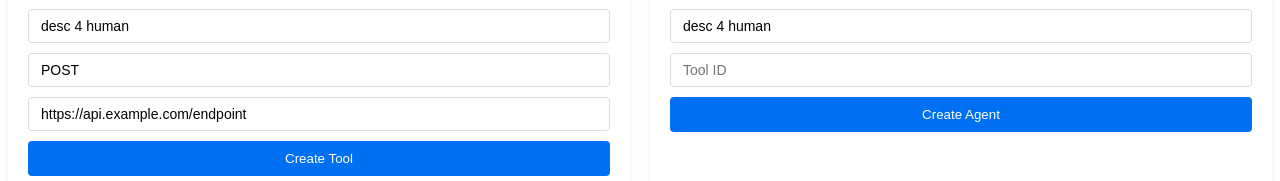
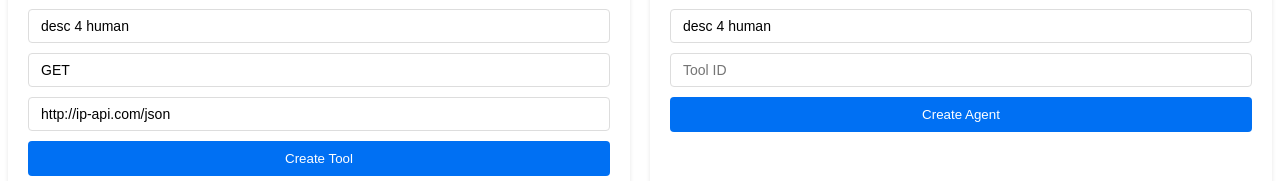
Before and after one commit to MipaChan/maop-new-example, a Next.js app: page / in a window 1280 px wide. Shown: the part 402-583 px from the top of the page. Built offline with nearby package versions, Linux system fonts and the light colour scheme.

Commit message:
fix: handle null values for editingTool and editingAgent states; update default values in form inputs

```diff
--- a/src/app/page.tsx
+++ b/src/app/page.tsx
@@ -8,8 +8,8 @@ export default function Home() {
   const [tools, setTools] = useState([]);
   const [agents, setAgents] = useState([]);
   const [chatUrl, setChatUrl] = useState('');
-  const [editingTool, setEditingTool] = useState<ToolFormData>();
-  const [editingAgent, setEditingAgent] = useState<ToolFormData>();
+  const [editingTool, setEditingTool] = useState<ToolFormData | null>();
+  const [editingAgent, setEditingAgent] = useState<AgentFormData | null>();
 
   const callMaopApi = async (action: string, payload?: any) => {
     const response = await fetch('/api/maop', {
@@ -87,7 +87,7 @@ export default function Home() {
       method: formData.get('method') as Method,
       url: formData.get('url') as string,
     };
-    const result = await callMaopApi('updateTool', { toolId: editingTool.id, tool: toolData });
+    const result = await callMaopApi('updateTool', { toolId: editingTool?.id, tool: toolData });
     console.log('Tool updated:', result);
     setEditingTool(null);
     await listTools();
@@ -109,7 +109,7 @@ export default function Home() {
       shortcuts: [],
       tools: tools
     };
-    const result = await callMaopApi('updateAgent', { agentId: editingAgent.id, agent: agentData });
+    const result = await callMaopApi('updateAgent', { agentId: editingAgent?.id, agent: agentData });
     console.log('Agent updated:', result);
     setEditingAgent(null);
     await listAgents();
@@ -129,8 +129,8 @@ export default function Home() {
             <input style={inputStyle} name="nameForHuman" placeholder="Name for Human" defaultValue={'name 4 human'} />
             <input style={inputStyle} name="descriptionForModel" placeholder="Description for Model" defaultValue={'desc 4 model'} />
             <input style={inputStyle} name="descriptionForHuman" placeholder="Description for Human" defaultValue={'desc 4 human'} />
-            <input style={inputStyle} name="method" placeholder="Method" defaultValue={'POST'} />
-            <input style={inputStyle} name="url" placeholder="API URL" defaultValue={'https://api.example.com/endpoint'} />
+            <input style={inputStyle} name="method" placeholder="Method" defaultValue={'GET'} />
+            <input style={inputStyle} name="url" placeholder="API URL" defaultValue={'http://ip-api.com/json'} />
             <button style={buttonStyle} type="submit">Create Tool</button>
           </form>
         </section>
@@ -182,7 +182,7 @@ export default function Home() {
                   <button style={smallButtonStyle} onClick={() => setEditingAgent(agent)}>Edit</button>
                   <button style={smallButtonStyle} onClick={() => callMaopApi('deleteAgent', { agentId: agent.id })}>Delete</button>
                   <button style={smallButtonStyle} onClick={() => callMaopApi('publishAgent', { agentId: agent.id })}>Publish</button>
-                  <button style={smallButtonStyle} onClick={() => callMaopApi('testRunTool', { agentId: agent.id  })}>TestRun</button>
+                  <button style={smallButtonStyle} onClick={() => callMaopApi('testRunTool', { agentId: agent.id })}>TestRun</button>
                   <button style={smallButtonStyle} onClick={() => getChatUrl(agent.id)}>Chat</button>
                 </div>
               </div>
@@ -230,7 +230,7 @@ export default function Home() {
               <input style={inputStyle} name="nameForHuman" placeholder="Name for Human" defaultValue={editingAgent.nameForHuman} />
               <input style={inputStyle} name="descriptionForModel" placeholder="Description for Model" defaultValue={editingAgent.descriptionForModel} />
               <input style={inputStyle} name="descriptionForHuman" placeholder="Description for Human" defaultValue={editingAgent.descriptionForHuman} />
-              <input style={inputStyle} name="toolId" placeholder="Tool ID" defaultValue={editingAgent.tools[0] || ''} />
+              <input style={inputStyle} name="toolId" placeholder="Tool ID" defaultValue={editingAgent?.tools[0] || ''} />
               <div style={buttonGroupStyle}>
                 <button style={buttonStyle} type="submit">Update Agent</button>
                 <button style={{ ...buttonStyle, backgroundColor: '#666' }} onClick={() => setEditingAgent(null)}>Cancel</button>
```
